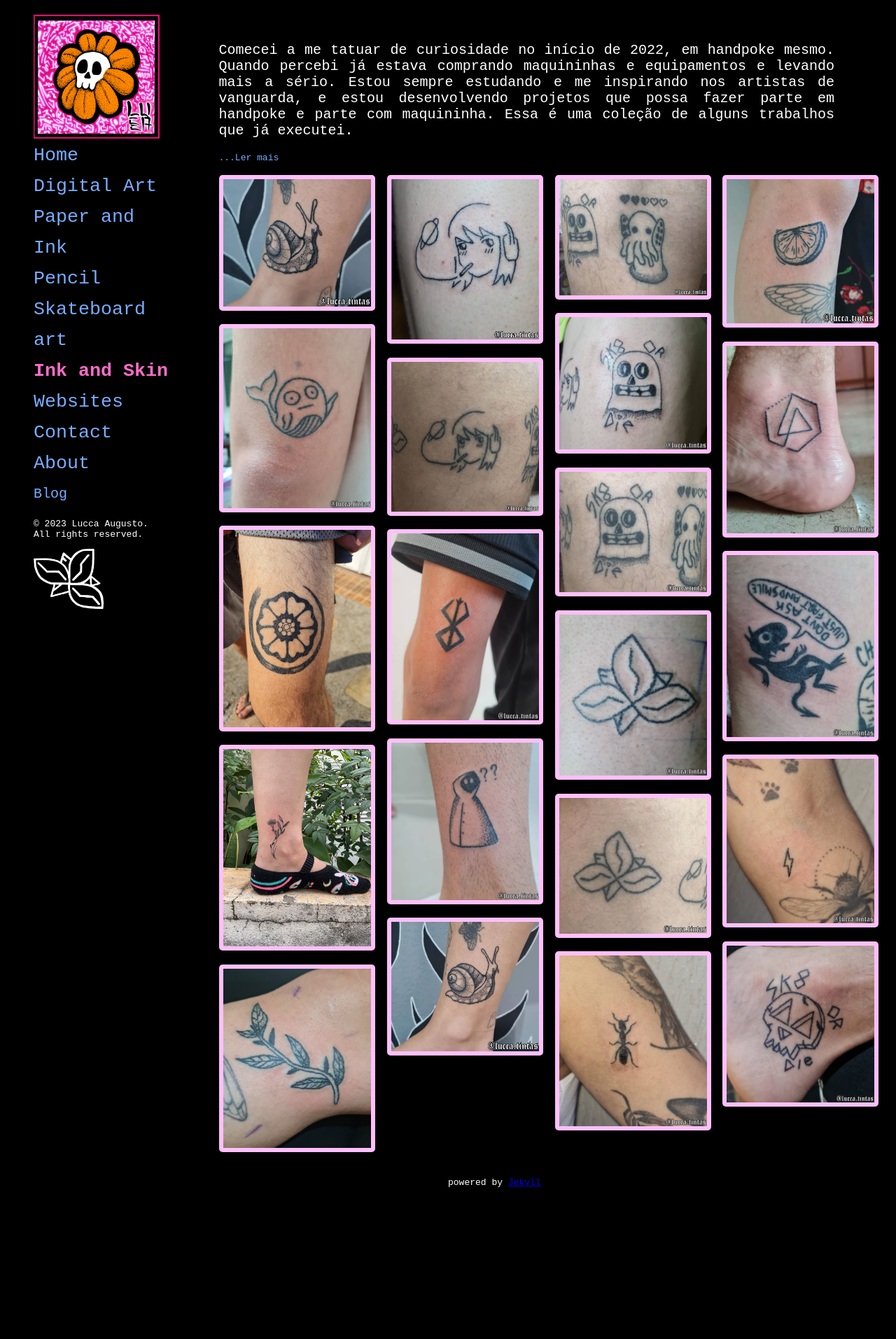
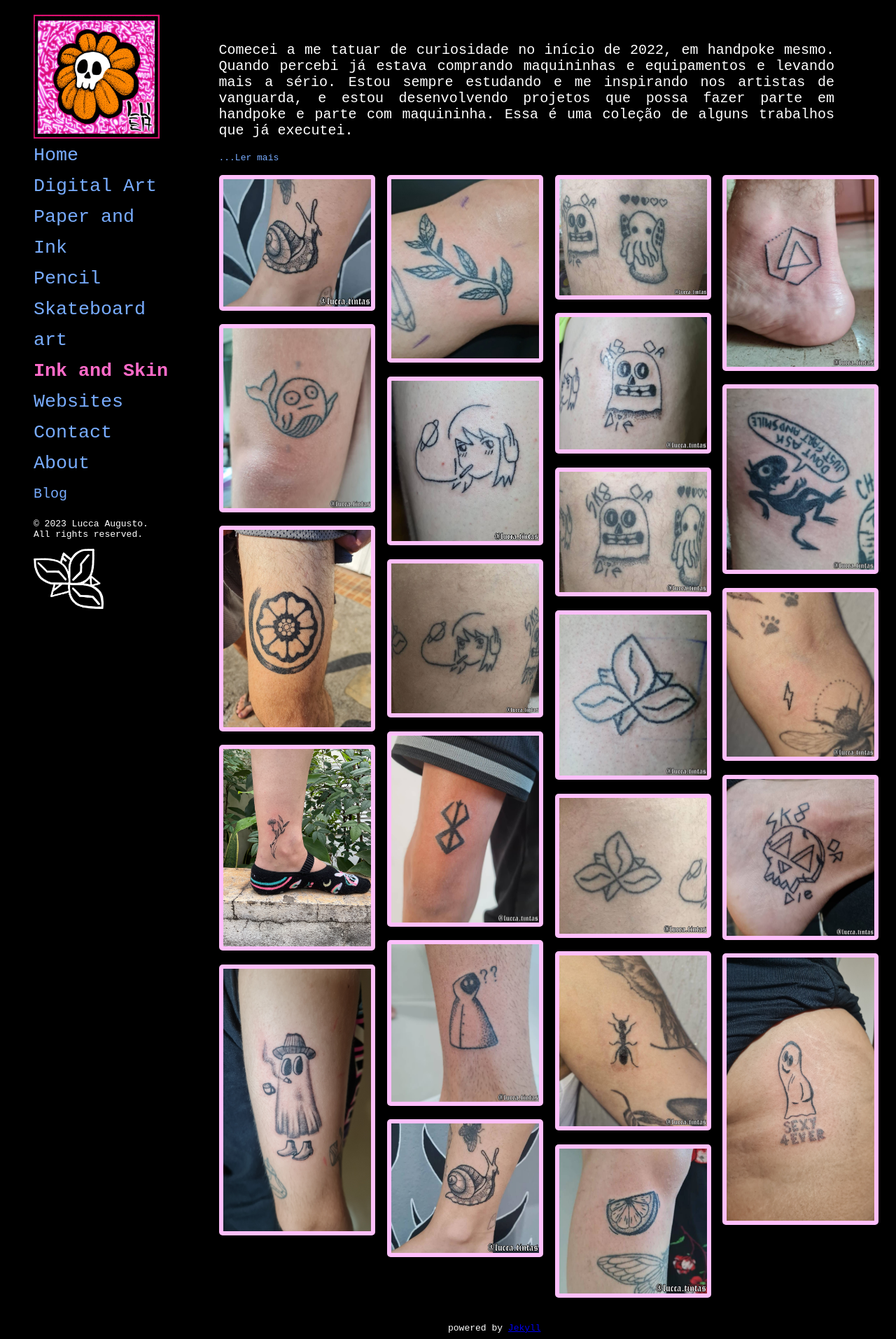
Before and after one commit to luccaugusto/porfolio, a Jekyll site: the page built from ink-and-skin.html, in a window 1280 px wide. Shown: the whole page at 70% size. Built offline with Jekyll 4.4.1, drawn with Linux system fonts in a browser that asks for light colours; before the commit the page ends 1705 px from its top, so only the background shows below that.

Commit message:
add ghost tattoos

```diff
--- a/_data/ink-and-skin.yml
+++ b/_data/ink-and-skin.yml
@@ -9,6 +9,9 @@
 
 - nome: raminho-ju.jpg
   link: /portfolio/ink-and-skin/raminho-ju.jpg
+
+- nome: espirito-mineiro.jpg
+  link: /portfolio/ink-and-skin/espirito-mineiro.jpg
 
 - nome: raminho-debora.jpg
   link: /portfolio/ink-and-skin/Raminho-debora.jpg
@@ -60,3 +63,6 @@
 
 - nome: sk8-or-die-skull.jpg
   link: /portfolio/ink-and-skin/sk8-or-die-skull.jpg
+
+- nome: sexy4ever.jpg
+  link: /portfolio/ink-and-skin/sexy4ever.jpg
```
Also changed, not shown: portfolio/ink-and-skin/espirito-mineiro.jpg (added), portfolio/ink-and-skin/sexy4ever.jpg (added).
